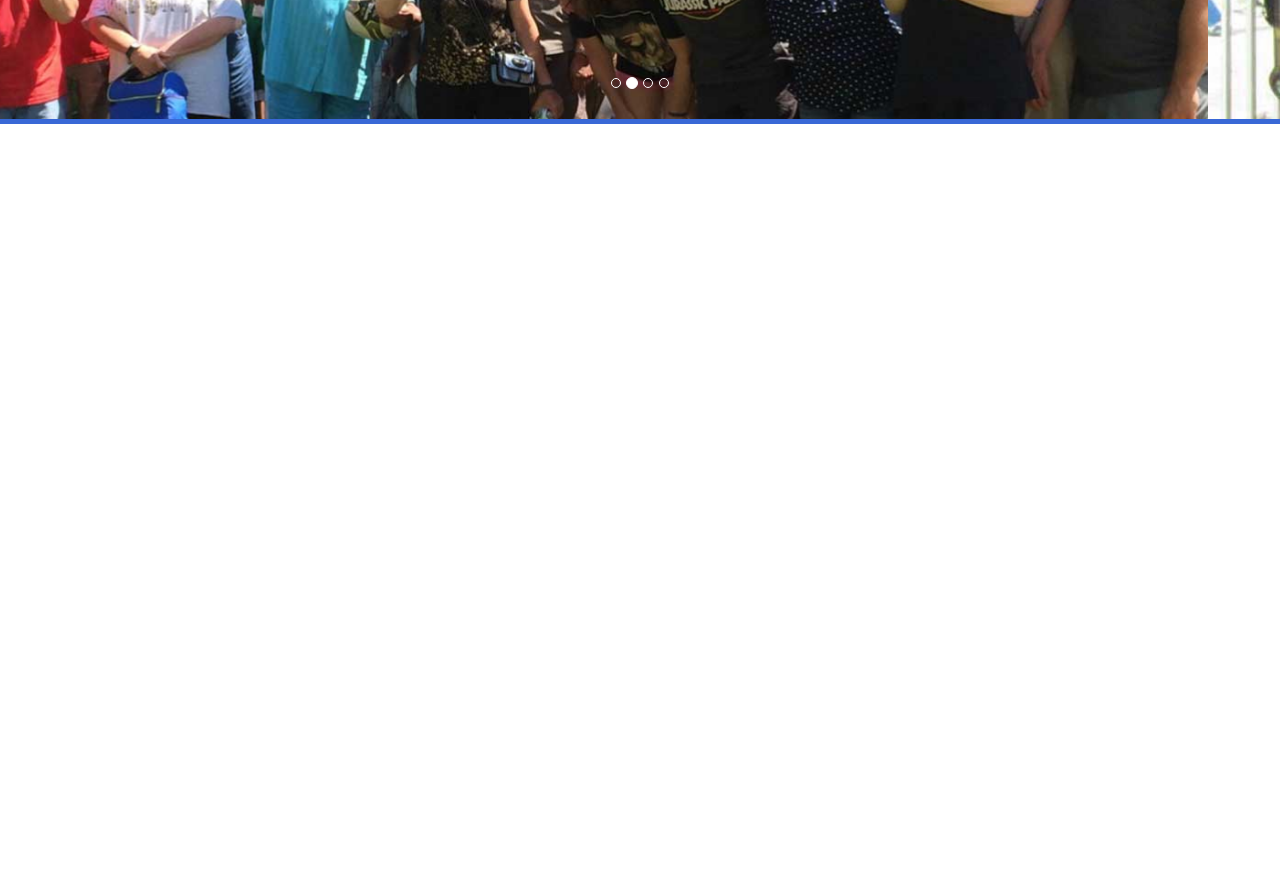
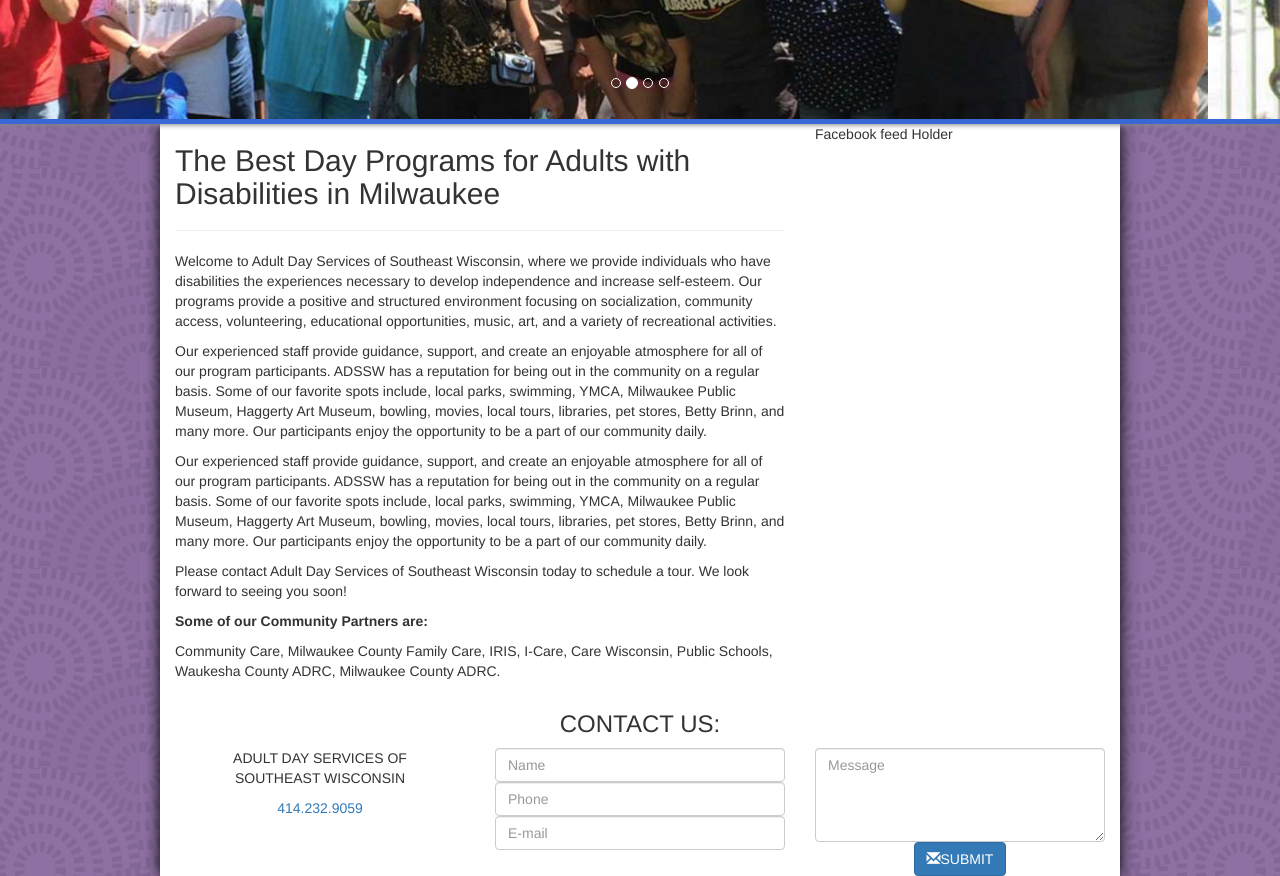
Before and after one commit to Brucato7/adultdaysewi.com-recreation-for-bpl, a plain HTML site: page index.html in a window 1280 px wide. Shown: the part 540-1416 px from the top of the page. Before the commit the page ends 800 px from the top, so only its background shows below. Drawn offline with nearby package versions, Linux system fonts and the light colour scheme.

Commit message:
Added Content and Contact Info

```diff
--- a/index.css
+++ b/index.css
@@ -58,9 +58,18 @@ nav.navbar>div.container {
 
 .navbar-nav>li>.dropdown-menu {
 	margin-top: -1px;
+	border: none;
+	box-shadow: none;
 }
 
 div.carousel-inner {
 	border-top: solid 5px #3698d6;
 	border-bottom: solid 5px #3968d6;
+	box-shadow: 0px 1px 5px #888;
 }
+
+#content-div {
+	width: 75%;
+	background-color: #fff;
+	box-shadow: 0px 0px 15px #000;
+}
--- a/index.html
+++ b/index.html
@@ -83,6 +83,61 @@
 		    </div>
 		</div>
 
+		<!--Content-->
+		<div id="content-div" class="container">
+			<div class="row">
+				<div class="col-sm-8">
+					<h2>The Best Day Programs for Adults with Disabilities in Milwaukee</h2>
+					<hr>
+					<p>Welcome to Adult Day Services of Southeast Wisconsin, where we provide individuals who have disabilities the experiences necessary to develop independence and increase self-esteem. Our programs provide a positive and structured environment focusing on socialization, community access, volunteering, educational opportunities, music, art, and a variety of recreational activities.</p>
+
+					<p>Our experienced staff provide guidance, support, and create an enjoyable atmosphere for all of our program participants. ADSSW has a reputation for being out in the community on a regular basis. Some of our favorite spots include, local parks, swimming, YMCA, Milwaukee Public Museum, Haggerty Art Museum, bowling, movies, local tours, libraries, pet stores, Betty Brinn, and many more. Our participants enjoy the opportunity to be a part of our community daily.</p>
+
+					<p>Our experienced staff provide guidance, support, and create an enjoyable atmosphere for all of our program participants. ADSSW has a reputation for being out in the community on a regular basis. Some of our favorite spots include, local parks, swimming, YMCA, Milwaukee Public Museum, Haggerty Art Museum, bowling, movies, local tours, libraries, pet stores, Betty Brinn, and many more. Our participants enjoy the opportunity to be a part of our community daily.</p>
+
+					<p>Please contact Adult Day Services of Southeast Wisconsin today to schedule a tour. We look forward to seeing you soon!</p>
+
+					<p><strong>Some of our Community Partners are:</strong></p>
+					<p>Community Care, Milwaukee County Family Care, IRIS, I-Care, Care Wisconsin, Public Schools, Waukesha County ADRC, Milwaukee County ADRC.</p>
+				</div>
+				<div class="col-sm-4">
+					<p>Facebook feed Holder</p>
+				</div>
+			</div>
+			<div class="row" align="center">
+				<h3 class="text-uppercase">Contact Us:</h3>
+				<div class="col-sm-4">
+					<div class="row">
+						<div class="col-sm-offset-1 col-sm-10">
+							<p class="text-uppercase">Adult Day Services of Southeast Wisconsin</p>
+						</div>
+					</div>
+					<div class="row">
+						<div class="col-sm-offset-1 col-sm-10">
+							<p><a href="#">414.232.9059</a></p>
+						</div>
+					</div>
+				</div>
+				<div class="col-sm-8">
+					<form>
+						<div class="row">
+							<div class="col-sm-6">
+								<input type="text" class="form-control" placeholder="Name">
+								<input type="tel" class="form-control" placeholder="Phone">
+								<input type="email" class="form-control" placeholder="E-mail">
+							</div>
+							<div class="col-sm-6">
+								<textarea class="form-control" rows="4" placeholder="Message"></textarea>
+								<button class="btn btn-primary"><span class="glyphicon glyphicon-envelope"></span>SUBMIT</button>
+							</div>
+						</div>
+					</form>
+				</div>
+			</div>
+
+
+		</div>
+
 
 	</div>
 	<!-- Javascript CDNs for Bootstrap -->
```
